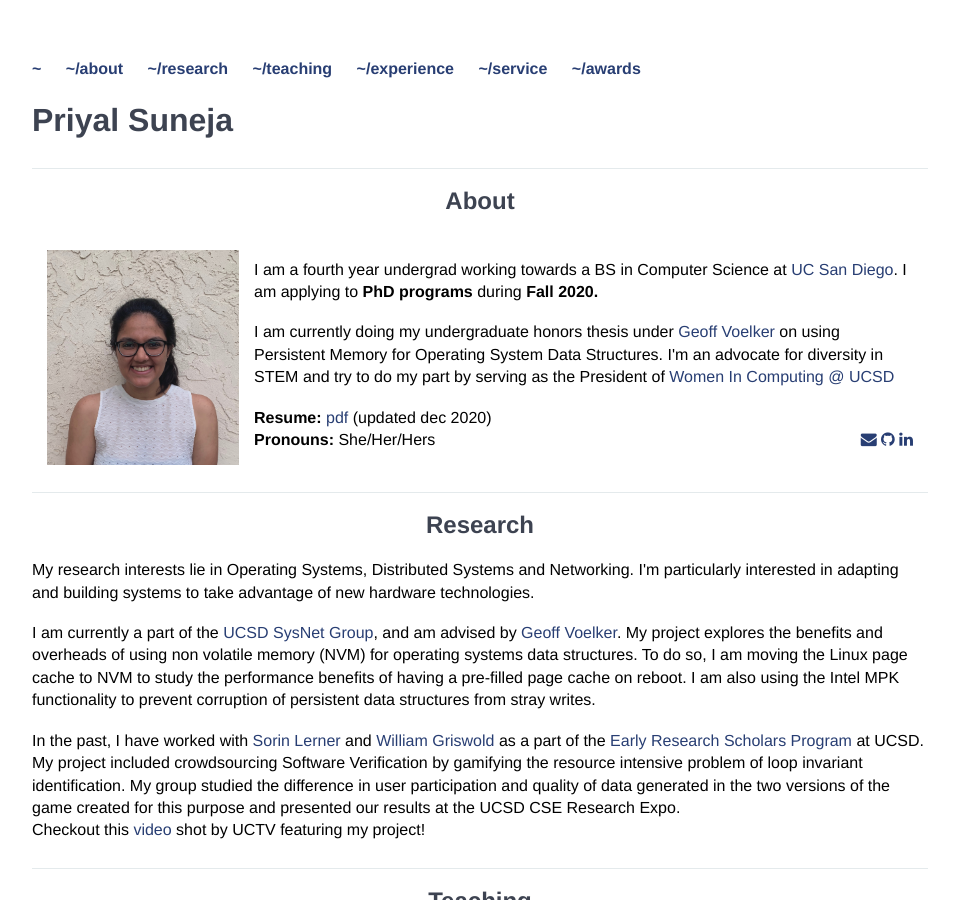
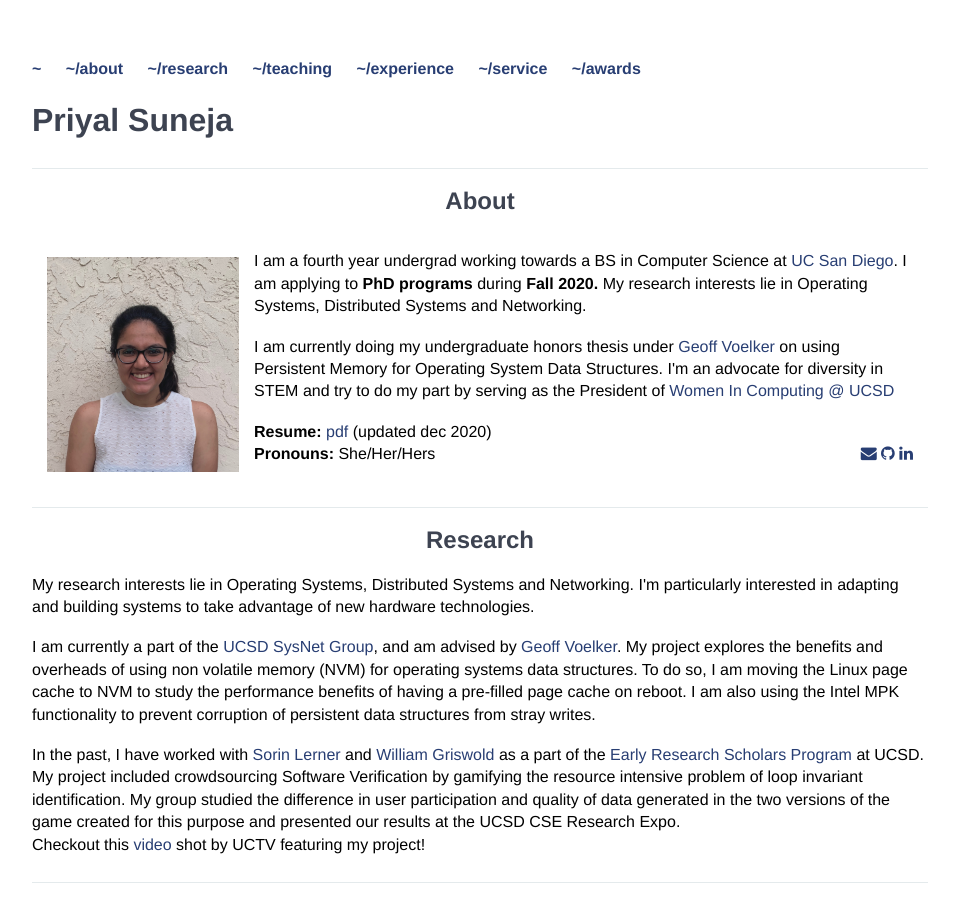
Before and after one commit to p-suneja/p-suneja.github.io, a Jekyll site: the page built from index.html, in a window 1280 px wide and 900 px high. Shown: the whole window, without its empty margins (160-1119 px from the left). Built offline with Jekyll 4.4.1, drawn with Linux system fonts in a browser that asks for light colours; nearby versions of some CDN libraries.

Commit message:
Update index.html

```diff
--- a/index.html
+++ b/index.html
@@ -19,7 +19,7 @@ title: Priyal Suneja
   		<section style="float:right;text-align:left" class="intro-text">
 	   		<p> I am a fourth year undergrad working towards a BS in Computer Science at <a href="https://cse.ucsd.edu/" target="_blank">
 				UC San Diego</a>. I am applying to <b> PhD programs </b> during
-                <b> Fall 2020. </b> </p> <br>
+                <b> Fall 2020. </b> My research interests lie in Operating Systems, Distributed Systems and Networking. </p> <br>
 			<p> I am currently doing my undergraduate honors thesis under
                 <a href="http://cseweb.ucsd.edu/~voelker/" target="_blank">
                 Geoff Voelker</a> on using Persistent Memory for Operating
```
